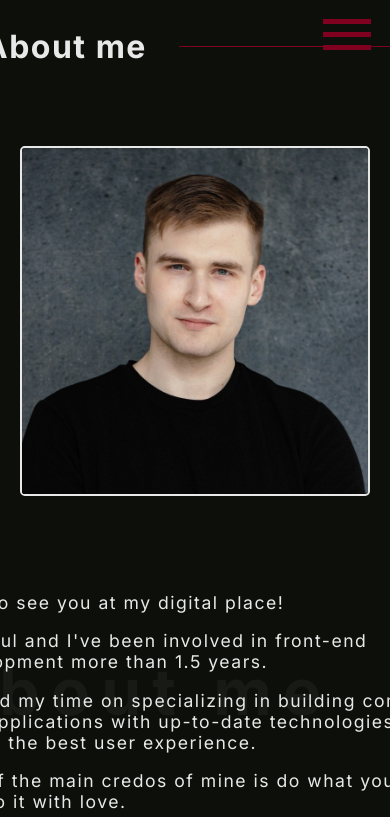
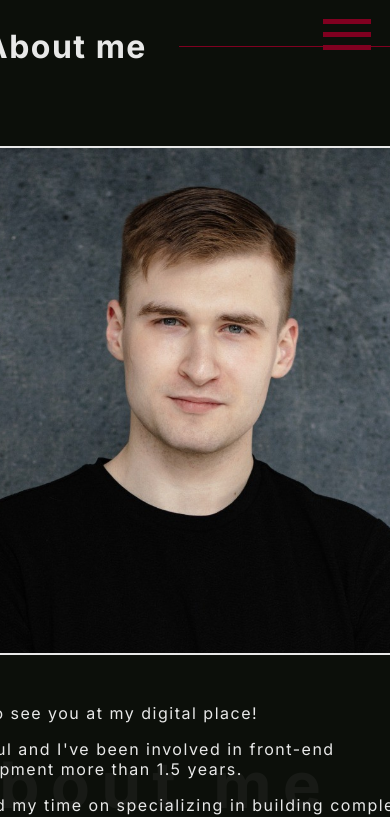
Before and after one commit to PaulusWhite/web-portfolio-app, a Next.js app: page / in a window 390 px wide. Shown: the top 817 px of the page. Built offline with nearby package versions, Linux system fonts and the light colour scheme.

Commit message:
feat: adapt about section

```diff
--- a/src/styles/modules/about.module.scss
+++ b/src/styles/modules/about.module.scss
@@ -34,9 +34,26 @@
 @media (max-width: 1024px) {
   .about {
     flex-direction: column-reverse;
+    gap: 3rem;
 
     .speech {
       font-size: 1.1rem;
     }
   }
 }
+
+@media (max-width: 600px) {
+  .about {
+    flex-direction: column-reverse;
+
+    .speech {
+      font-size: 1rem;
+    }
+
+    .photo-frame {
+      width: 100%;
+      height: unset;
+      aspect-ratio: 1/1;
+    }
+  }
+}
```
